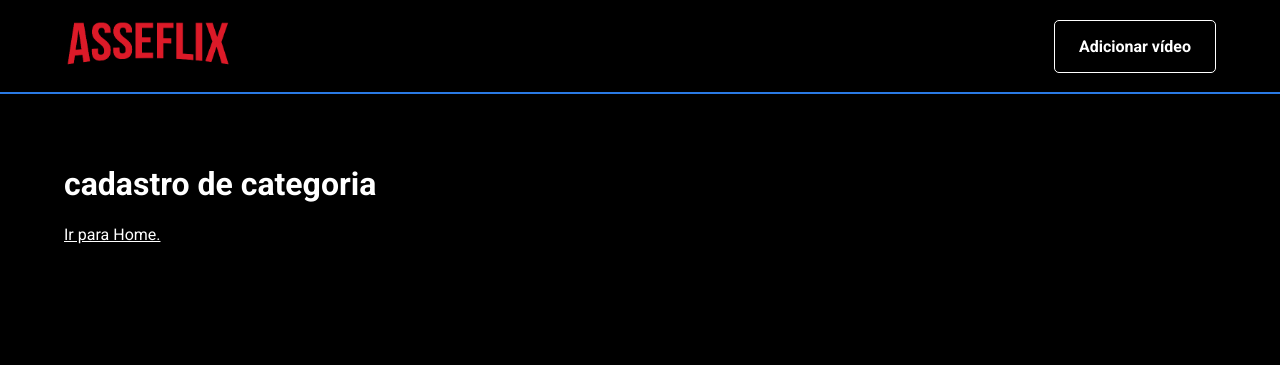
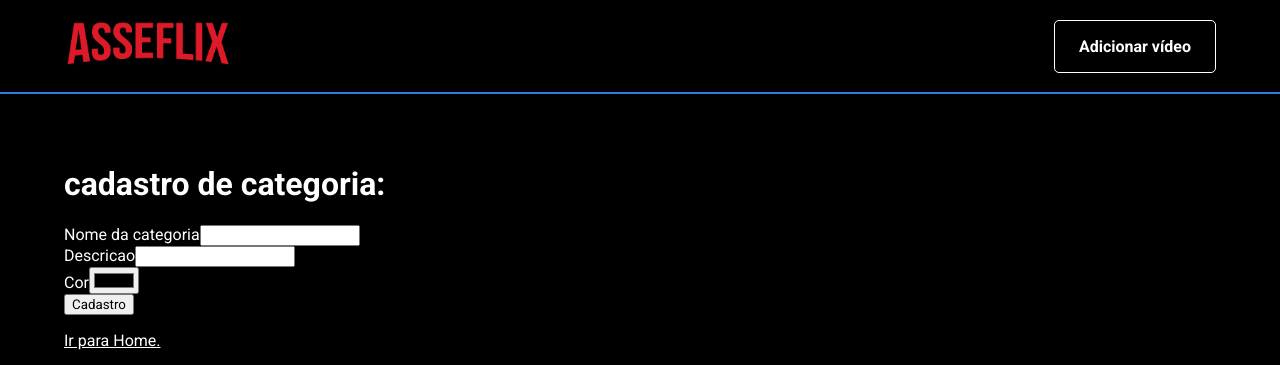
Before and after one commit to andreassef/asseflix, a React (Create React App) app: page /cadastro/categoria in a window 1280 px wide. Shown: the top 365 px of the page. Built offline with nearby package versions, Linux system fonts and the light colour scheme.

Commit message:
Implementacao do formulario e seu componente

```diff
--- /dev/null
+++ b/src/components/FormField/index.js
@@ -0,0 +1,14 @@
+import React from 'react';
+
+function FormField({label, type, name, value, onChange,}) {
+    return (
+        <div>
+            <label>
+                {label}
+                <input type={type} value={value} onChange={onChange} name={name}></input>
+            </label>
+        </div>
+    )
+}
+
+export default FormField;
--- a/src/pages/cadastro/Categoria/index.js
+++ b/src/pages/cadastro/Categoria/index.js
@@ -1,11 +1,99 @@
-import React from 'react';
+import React, {useState} from 'react';
 import PageDefault from '../../../components/PageDefault';
 import { Link } from 'react-router-dom';
+import FormField from '../../../components/FormField';
 
 function CadastroCategoria() {
+    // a ação de colocar as variaveis dentro dos colchetes significa que estamos abrindo
+    // a função apos a atribuição
+    const valoresIniciais = {
+        nome: '',
+        descricao: '',
+        cor: '',
+    }
+    const [categorias, setCategorias] = useState([]);
+    const [valores, setValores] = useState(valoresIniciais);
+
+    // função setValor, determina um valor específico para cada campo do formulario
+    function setValor(chave, valor) {
+        setValores({
+            ...valores,
+            [chave]:valor, // a chave entre colchetes vai variar, retornando o valor de cada chave.
+        })
+    }
+
+    // alterarEstado pega o input do atributo name do formulário
+    function alterarEstado(atributosDoEvento) {
+        //const { getAttribute, value } = atributosDoEvento.target;
+        // por meio do console.log conseguimentos visualizar as informações que a função
+        // está recebendo via parametro.
+        setValor(atributosDoEvento.target.getAttribute('name'), atributosDoEvento.target.value);
+    }
+
     return (
         <PageDefault>
-            <h1>cadastro de categoria</h1>
+            <h1>cadastro de categoria: {valores.nome}</h1>
+            <form onSubmit={function handleSubmite(atributosDoEvento) {
+                atributosDoEvento.preventDefault();
+                //console.log("Você tentou enviar o form");
+                // os tres pontos antes de categorias significa que estamos abrindo tudo que tem
+                // dentro dessa variavel e substituindo pelo segundo parametro.
+                 setCategorias([...categorias, valores])
+                 setValores(valoresIniciais)
+            }}>
+                <FormField
+                    label = "Nome da categoria"
+                    type="text"
+                    name="nome"
+                    value={valores.nome}
+                    onChange={alterarEstado}
+                />
+
+                <FormField
+                    label = "Descricao"
+                    type=""
+                    name="descricao"
+                    value={valores.descricao}
+                    onChange={alterarEstado}
+                />
+
+                {/* <div>
+                    <label>
+                        Descrição:
+                        <textarea type="text" value={valores.descricao} onChange={alterarEstado} name="descricao"></textarea>
+                    </label>
+                </div> */}
+
+                <FormField
+                    label = "Cor"
+                    type="color"
+                    name="cor"
+                    value={valores.cor}
+                    onChange={alterarEstado}
+                />
+                {/* <div>
+                    <label>
+                        Cor:
+                        <input type="color" value={valores.cor} onChange={alterarEstado} name="cor"></input>
+                    </label>
+                </div> */}
+
+                <div>
+                    <button>
+                        Cadastro
+                    </button>
+                </div>
+            </form>
+
+            <ul>
+                {categorias.map((categoria, index) => {
+                    return (
+                        <li key={`${categoria}${index}`}>
+                            {categoria.nome}
+                        </li>
+                    )
+                })}
+            </ul>
 
             <Link to="/">
                 Ir para Home.
```
